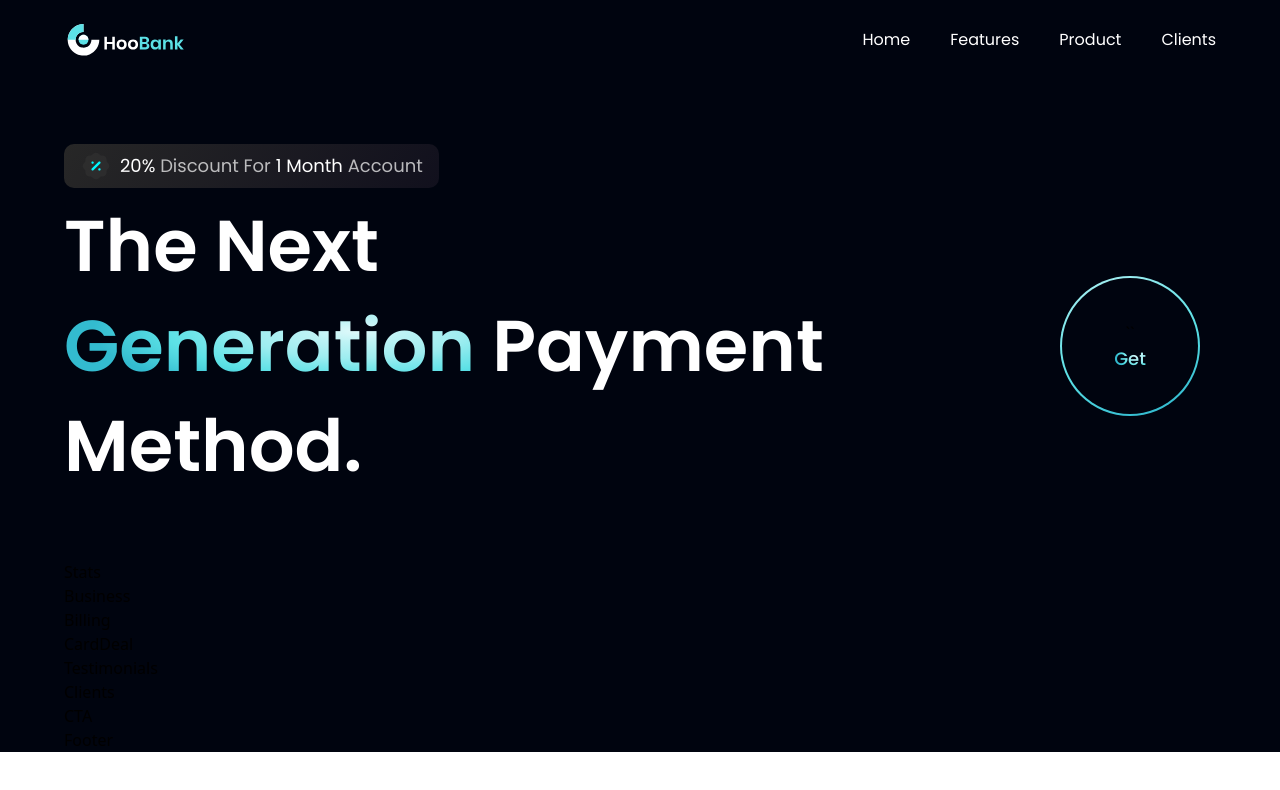
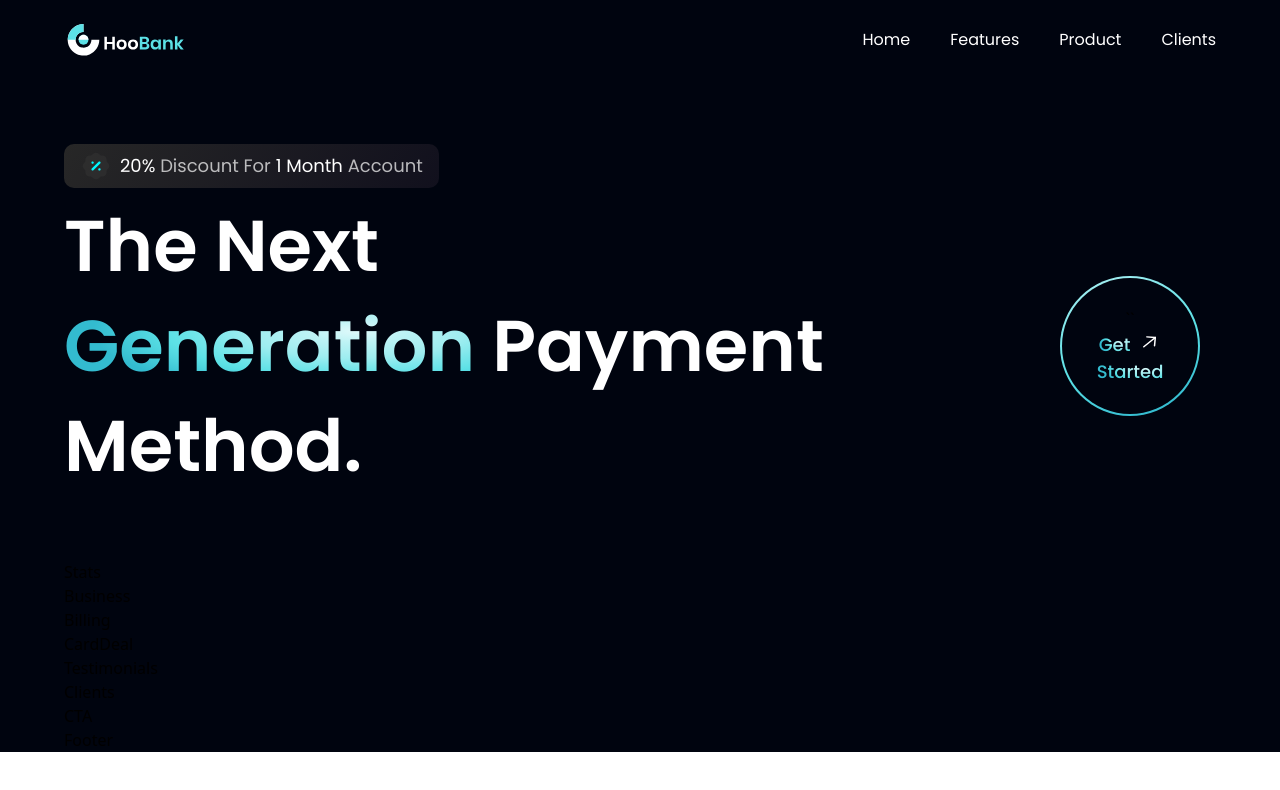
Before and after one commit to anilbhangay/Developer-Work, a React (Vite) app in the folder Payment-HooBank/Payment-HooBank/: page / in a window 1280 px wide. Shown: the top 790 px of the page. Built offline with nearby package versions, Linux system fonts and the light colour scheme.

Commit message:
Fixed some error in jsx

```diff
--- a/Payment-HooBank/Payment-HooBank/src/components/GetStarted.jsx
+++ b/Payment-HooBank/Payment-HooBank/src/components/GetStarted.jsx
@@ -5,11 +5,14 @@ const GetStarted = () => (
     <div className={`${styles.flexCenter} w-[140px] h-[140px] rounded-full bg-blue-gradient p-[2px] cursor-pointer`}>
       <div className={`${styles.flexCenter} flex-col bg-primary w-[100%] h-[100%] rounded-full `}>``
        <div className={`${styles.flexStart} flex-row`}>
-             <p className="font-poppins font-medium text-[18px] leading[23px]">
+             <p className="font-poppins font-medium text-[18px] leading[23px] mr-2">
                <span className="text-gradient ">Get</span>
              </p>
+             <img src={arrowUp} alt="arrow" className="w-[23px] h-[23px] object-contain"/>
        </div>
-
+       <p className="font-poppins font-medium text-[18px] leading[23px]">
+               <span className="text-gradient ">Started</span>
+             </p>
       </div>
     </div>
   )
```
